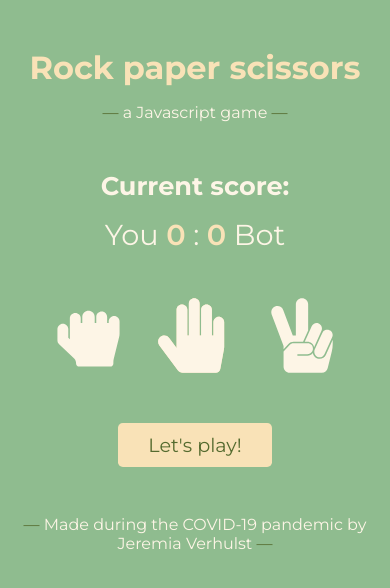
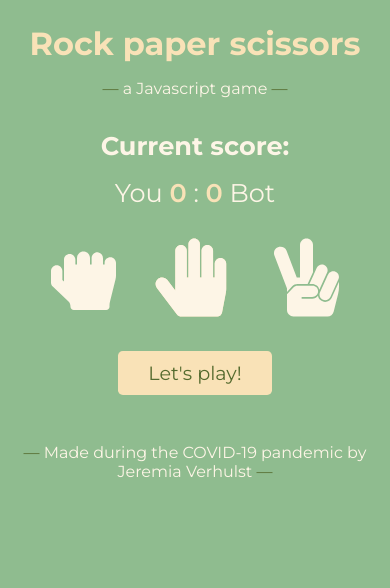
Before and after one commit to jeremiaverhulst/js-rockpaperscissors, a plain HTML site: page index.html in a window 390 px wide. Drawn offline with Linux system fonts and the light colour scheme.

Commit message:
improved text on small screens

```diff
--- a/css/style.css
+++ b/css/style.css
@@ -211,24 +211,33 @@ footer {
     margin-top: 2rem;
 }
 
-
 @media (max-width: 678px) {
 
     body {
         font-size: 1rem;
+        padding: 0.5rem;
+    }
+
+    h1 {
+        padding-top: 1rem;
     }
 
     h3, h5 {
-        font-size: 1.8rem;
+        font-size: 1.6rem;
     }
 
     h4 {
-        font-size: 1.6rem;
+        font-size: 1.4rem;
     }
 
-    #playerChoice {
-        margin: 2rem 0.5rem;
+    #generalInfo, #playerChoice, #gameInfo {
+        margin: 1rem 0.5rem;
     }
+
+    #gameAnimation {
+        margin: 1rem 0.5rem;
+    }
+
     .choices {
         width: 30%;
         padding: 0.5rem;
```
